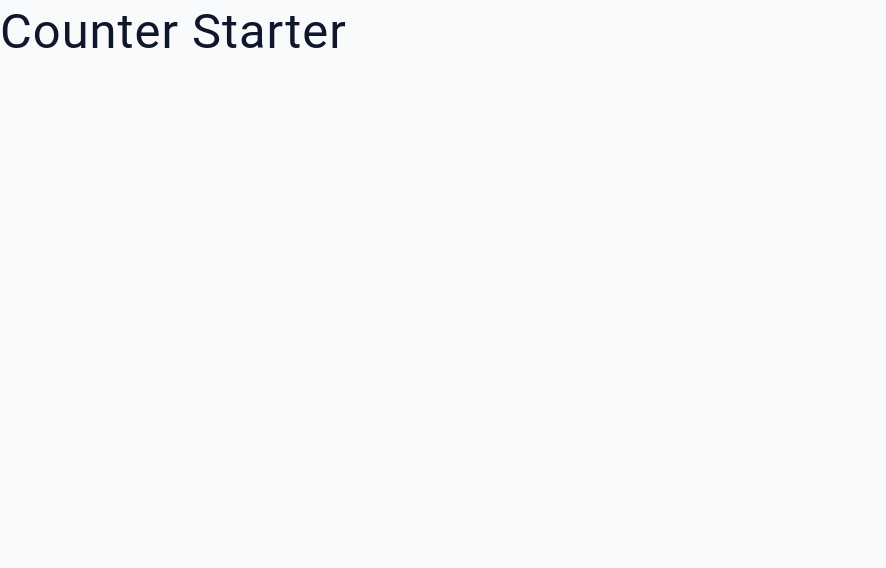
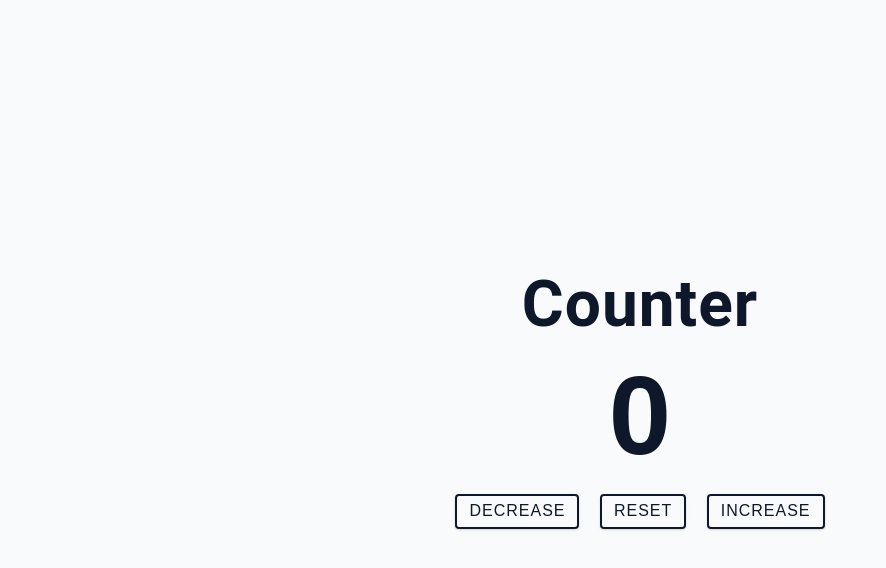
Before and after one commit to John-Davidson-8/smilga-html-css-mini-projects, a plain HTML site: page 02-counter/starter/index.html in a window 1280 px wide. Shown: the whole page, without its empty margins (0-886 px from the left). Drawn offline with Linux system fonts and the light colour scheme.

Commit message:
completer counter project

```diff
--- a/02-counter/starter/index.html
+++ b/02-counter/starter/index.html
@@ -16,6 +16,16 @@
     <link rel="stylesheet" href="./main.css" />
   </head>
   <body>
-    <h1>counter starter</h1>
+    <main>
+      <div class="container">
+        <h1>Counter</h1>
+        <span id="value">0</span>
+        <div class="button-container">
+          <button class="btn counter-btn decrease">decrease</button>
+          <button class="btn counter-btn reset">reset</button>
+          <button class="btn counter-btn increase">increase</button>
+        </div>
+      </div>
+    </main>
   </body>
 </html>
--- a/02-counter/starter/main.css
+++ b/02-counter/starter/main.css
@@ -5,7 +5,7 @@
 }
 /* fonts */
 
-@import url('https://fonts.googleapis.com/css2?family=Roboto:wght@400;500;600&family=Montserrat&display=swap');
+@import url("https://fonts.googleapis.com/css2?family=Roboto:wght@400;500;600&family=Montserrat&display=swap");
 html {
   font-size: 100%;
 } /*16px*/
@@ -44,8 +44,8 @@ html {
   /* fonts  */
   /* --headingFont: 'Spectral', serif;
   --bodyFont: 'Karla', sans-serif; */
-  --headingFont: 'Roboto', sans-serif;
-  --bodyFont: 'Nunito', sans-serif;
+  --headingFont: "Roboto", sans-serif;
+  --bodyFont: "Nunito", sans-serif;
   --smallText: 0.7em;
   /* rest of the vars */
   --backgroundColor: var(--grey-50);
@@ -259,3 +259,32 @@ ul {
 Counter
 ===============
 */
+main {
+  min-height: 100vh;
+  display: grid;
+  place-items: center;
+}
+.container {
+  text-align: center;
+}
+.container h1 {
+  font-size: 4rem;
+  font-weight: 600;
+  margin-bottom: 0;
+}
+#value {
+  font-size: 7rem;
+  font-weight: bold;
+  line-height: 1.25;
+}
+.counter-btn {
+  text-transform: uppercase;
+  background: transparent;
+  color: var(--textColor);
+  border: 2px solid var(--textColor);
+  margin: 0.5rem;
+}
+.counter-btn:hover {
+  background: var(--textColor);
+  color: var(--white);
+}
```
